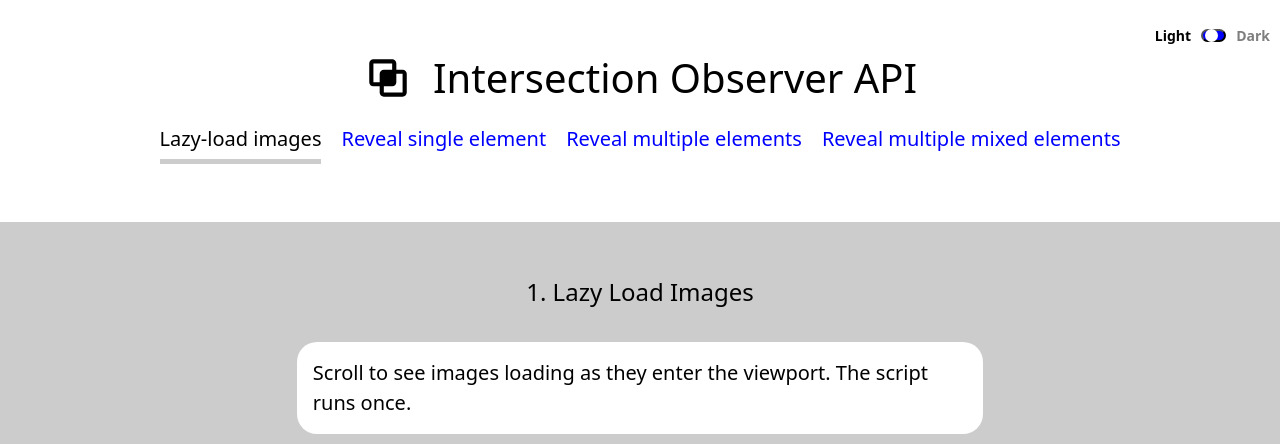
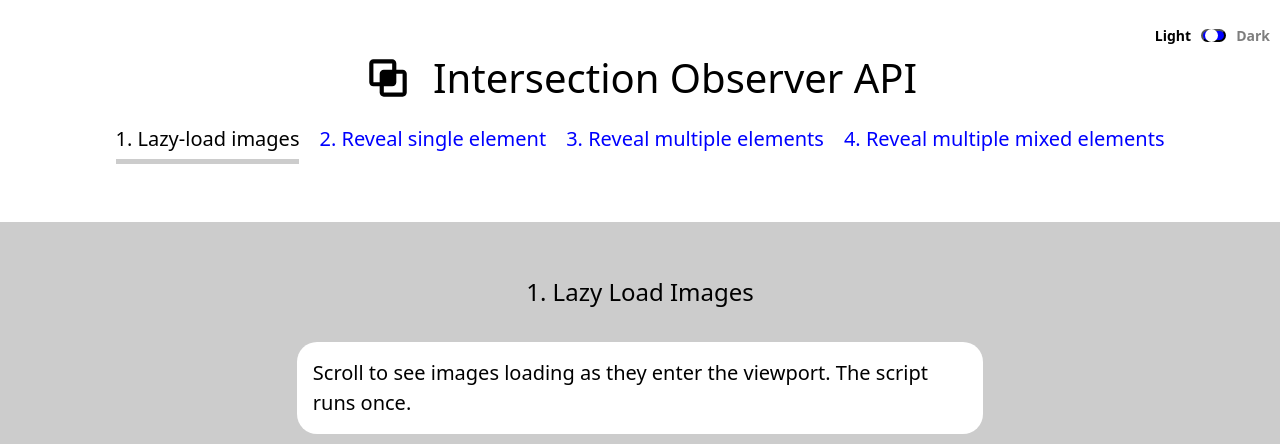
Before and after one commit to chrisnajman/intersection-observer-api, a plain HTML site: page index.html in a window 1280 px wide. Shown: the top 444 px of the page. Drawn offline with Linux system fonts and the light colour scheme.

Commit message:
Added numbering to main menu items for consistency. Adjusted mobile menu breakpoints accordingly

```diff
--- a/index.html
+++ b/index.html
@@ -49,10 +49,10 @@
             </div>
             <nav id="site-navigation" class="menu-hidden">
                 <ul>
-                    <li><a href="./" aria-current="page">Lazy-load images</a></li>
-                    <li><a href="./reveal-single-element.html">Reveal single element</a></li>
-                    <li><a href="./reveal-multiple-elements.html">Reveal multiple elements</a></li>
-                    <li><a href="./reveal-multiple-mixed-elements.html">Reveal multiple mixed elements</a></li>
+                    <li><a href="./" aria-current="page">1. Lazy-load images</a></li>
+                    <li><a href="./reveal-single-element.html">2. Reveal single element</a></li>
+                    <li><a href="./reveal-multiple-elements.html">3. Reveal multiple elements</a></li>
+                    <li><a href="./reveal-multiple-mixed-elements.html">4. Reveal multiple mixed elements</a></li>
                 </ul>
             </nav>
         </div>
```
Also changed, not shown: css/components/navigation.css (+6 -6 lines), reveal-multiple-elements.html (+5 -4 lines), reveal-multiple-mixed-elements.html (+4 -4 lines), reveal-single-element.html (+4 -4 lines).
